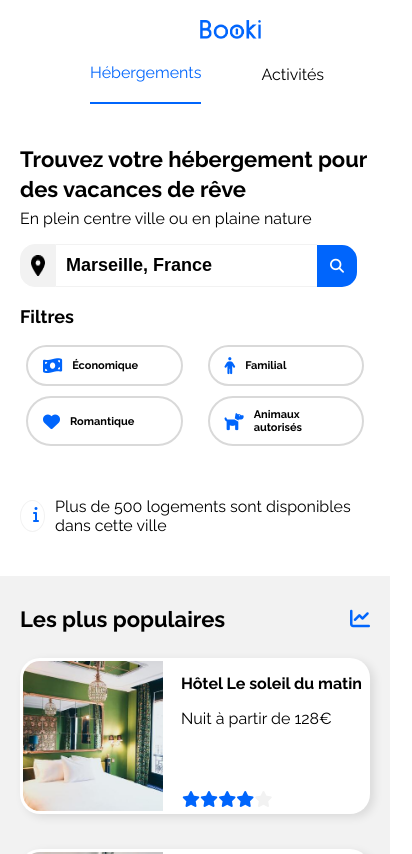
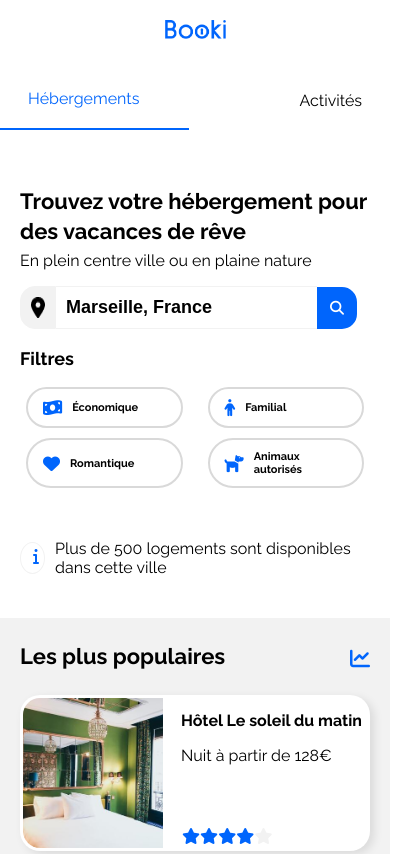
Before and after one commit to AipixUwU/P2_booki, a plain HTML site: page index.html in a window 390 px wide. Shown: the top 854 px of the page, 412 px wide, since content can reach past the window. Drawn offline with Linux system fonts and the light colour scheme.

Commit message:
Update responsive.css

```diff
--- a/assets/css/responsive.css
+++ b/assets/css/responsive.css
@@ -69,11 +69,27 @@ body{
 }
 
 nav{
-    display: initial;
+    flex-direction: column;
 }
 
-header{
+#nav-section{
+    margin-top: 30px;
+    padding: 0;
+    justify-content: center;
+}
+
+#nav-section li{
+    padding: 20px 50px;
+}
+
+.text-container, header form, #info, #filters-section{
     padding: 0 20px;
+}
+
+#filters-section{
+    flex-direction: column;
+    align-items: inherit;
+    margin: inherit;
 }
 
 #search-text {
@@ -85,7 +101,7 @@ header{
 }
 
 #logo{
-    margin-left: 180px;
+    margin: auto
 }
 
 #nav-section .actif {
@@ -94,19 +110,11 @@ header{
     padding-bottom: 20px;
 }
 
-#search-box i {
-    display: initial;
-}
-
 #filters {
     margin-left: inherit;
     flex-wrap: wrap;
     justify-content: center;
     gap: 10px 25px;
-}
-
-#filters-section {
-    display: initial;
 }
 
 .filters-text {
@@ -203,7 +211,7 @@ header{
 }
 
 #popular-icon h2 {
-    margin: 30px 0 0 20px;
+    margin: 25px 0 0 20px;
 }
 
 #popular-icon i {
```
